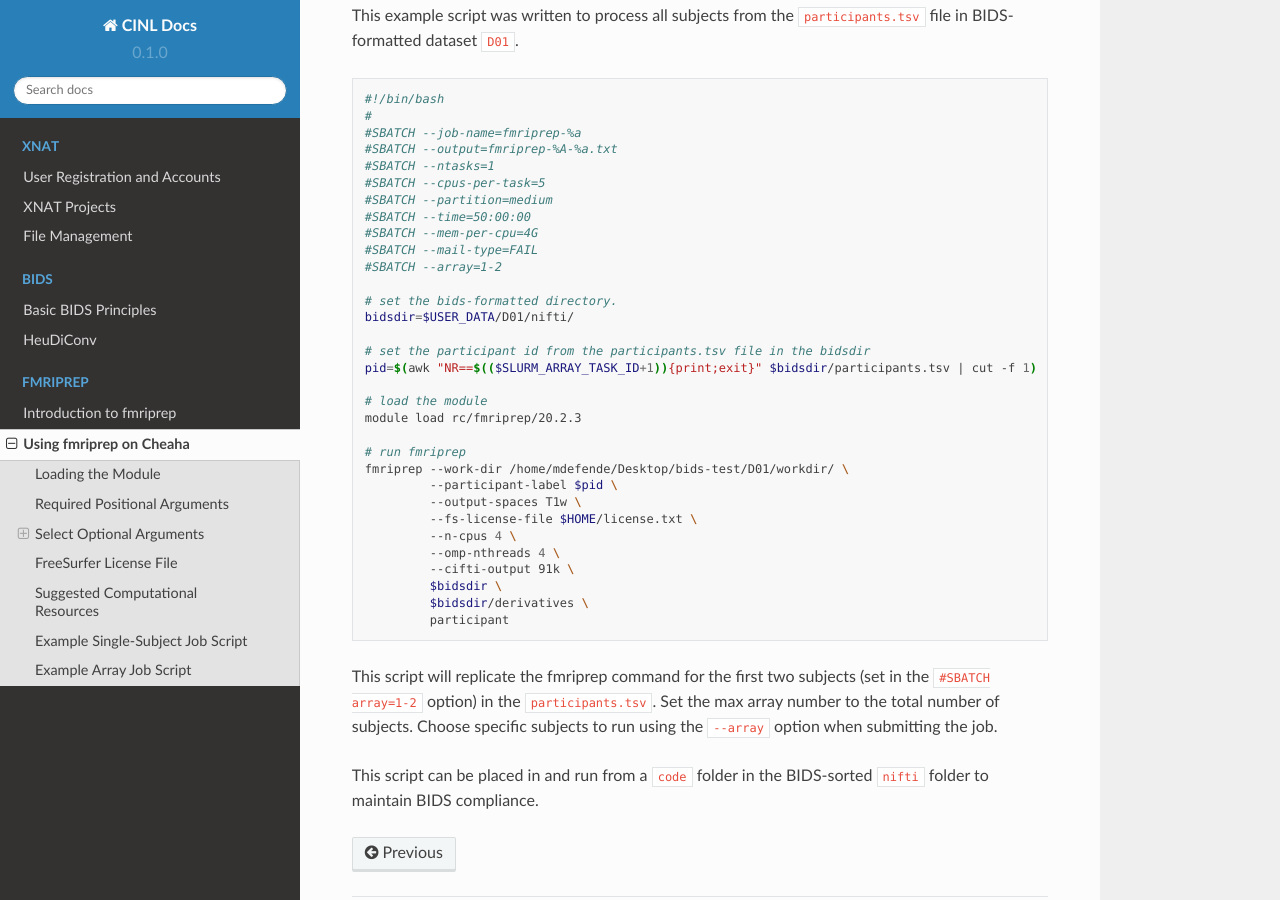
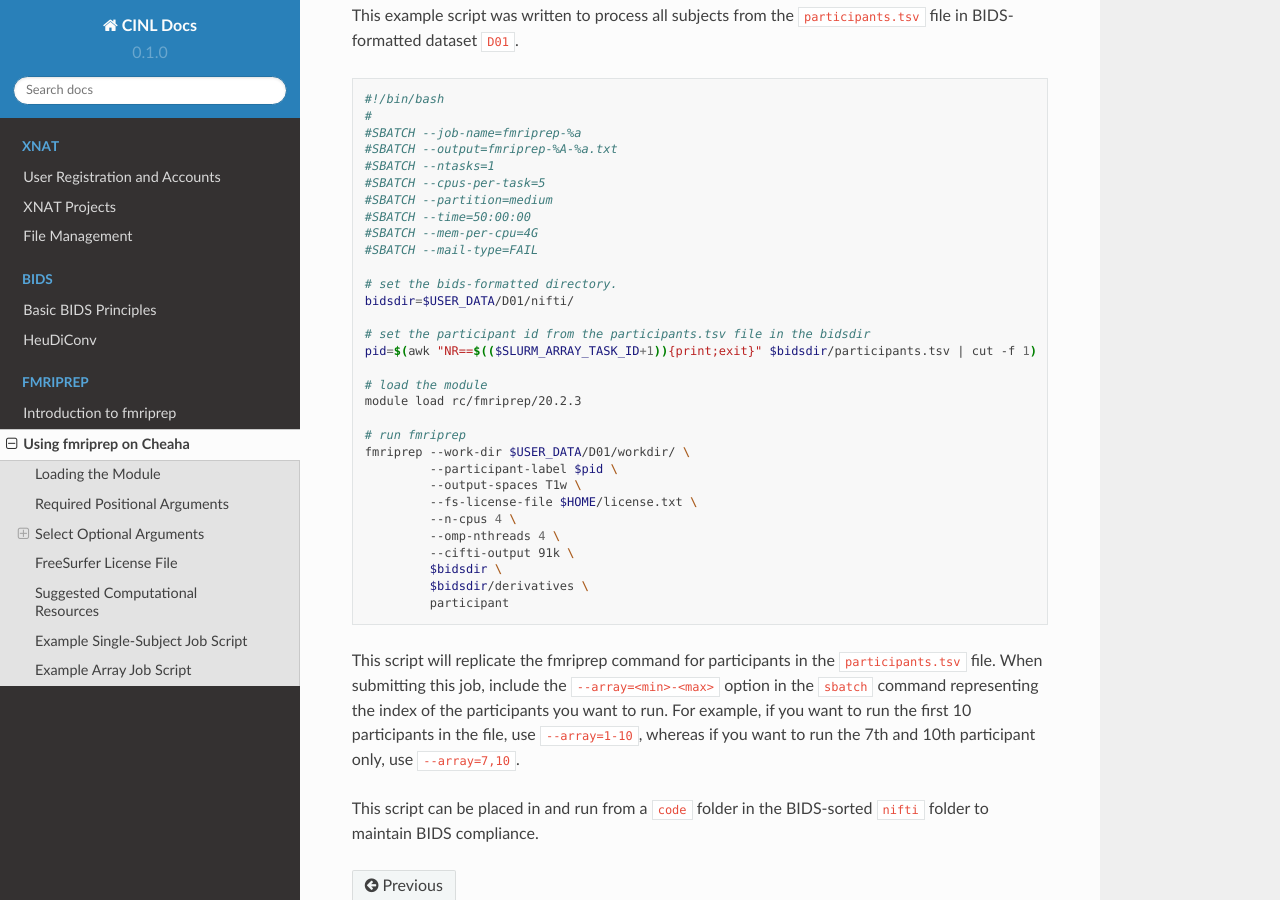
Before and after one commit to uabrc/CINL-Docs, a Sphinx documentation site: the page built from source/fmriprep/fmriprep-on-cheaha.rst, in a window 1280 px wide and 900 px high, scrolled down 3806 px. Built offline with Sphinx 7.4.7 and the Read the Docs theme 2.0.0, drawn with Linux system fonts in a browser that asks for light colours.

Commit message:
remove --array from script, mandate it in the CLI

```diff
--- a/source/fmriprep/fmriprep-on-cheaha.rst
+++ b/source/fmriprep/fmriprep-on-cheaha.rst
@@ -195,7 +195,6 @@ This example script was written to process all subjects from the
     #SBATCH --time=50:00:00
     #SBATCH --mem-per-cpu=4G
     #SBATCH --mail-type=FAIL
-    #SBATCH --array=1-2
 
     # set the bids-formatted directory.
     bidsdir=$USER_DATA/D01/nifti/
@@ -207,7 +206,7 @@ This example script was written to process all subjects from the
     module load rc/fmriprep/20.2.3
 
     # run fmriprep
-    fmriprep --work-dir /home/mdefende/Desktop/bids-test/D01/workdir/ \
+    fmriprep --work-dir $USER_DATA/D01/workdir/ \
              --participant-label $pid \
              --output-spaces T1w \
              --fs-license-file $HOME/license.txt \
@@ -218,10 +217,12 @@ This example script was written to process all subjects from the
              $bidsdir/derivatives \
              participant
 
-This script will replicate the fmriprep command for the first two subjects (set
-in the ``#SBATCH array=1-2`` option) in the ``participants.tsv``. Set the max
-array number to the total number of subjects. Choose specific subjects to run
-using the ``--array`` option when submitting the job.
+This script will replicate the fmriprep command for participants in the
+``participants.tsv`` file. When submitting this job, include the
+``--array=<min>-<max>`` option in the ``sbatch`` command representing the index
+of the participants you want to run. For example, if you want to run the first
+10 participants in the file, use ``--array=1-10``, whereas if you want to run
+the 7th and 10th participant only, use ``--array=7,10``.
 
 This script can be placed in and run from a ``code`` folder in the BIDS-sorted
 ``nifti`` folder to maintain BIDS compliance.
```
